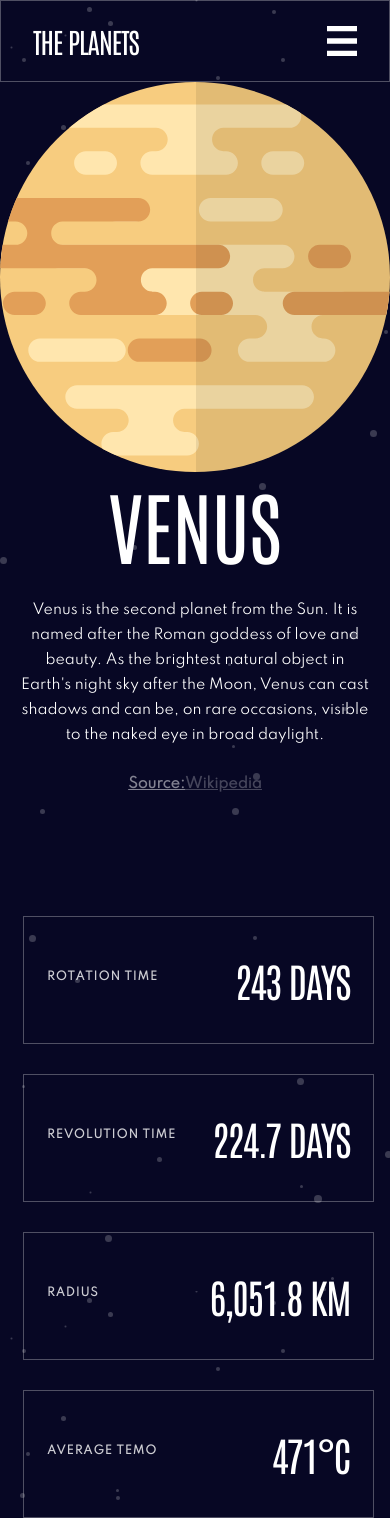
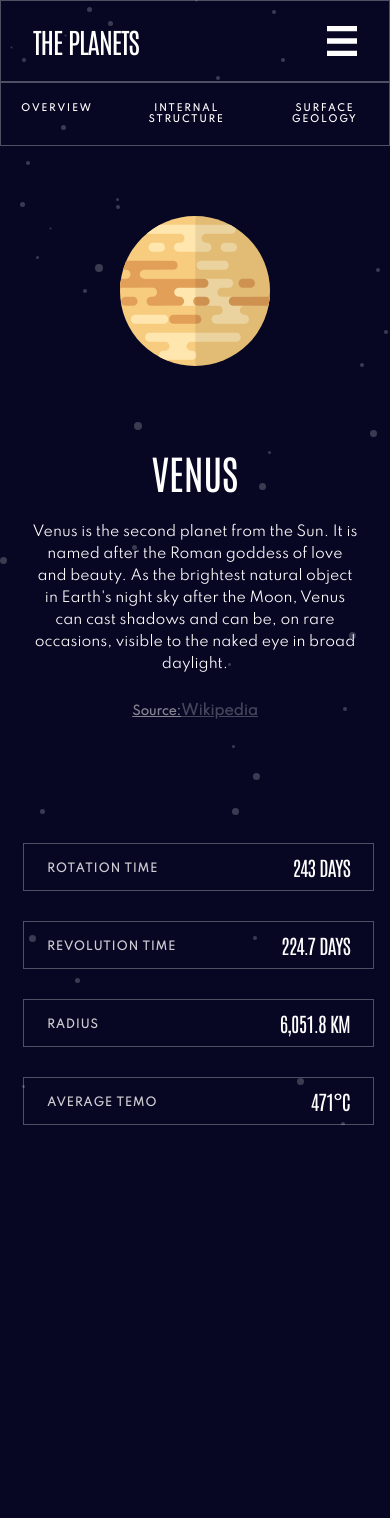
Before and after one commit to kuxala/planets-app, a React (Vite) app: page /venus in a window 390 px wide. After the commit the page ends 1125 px from the top, so only its background shows below. Built offline with nearby package versions, Linux system fonts and the light colour scheme.

Commit message:
removed separate css files and just using one page.css

```diff
--- a/src/App.tsx
+++ b/src/App.tsx
@@ -3,8 +3,8 @@ import './index.css';
 import { Link, Route, Routes } from 'react-router-dom';
 import Header from "./components/header/Header";
 import Mercury from "./components/mainPage/Page";
-import Venus from "./components/pages/venus/Venus";
-import Earth from "./components/pages/earth/Earth";
+import Venus from "./components/pages/Venus";
+import Earth from "./components/pages/Earth";
 
 
 
--- a/src/components/header/Header.tsx
+++ b/src/components/header/Header.tsx
@@ -1,7 +1,7 @@
 // import React from 'react'
 import { Link, Route, Routes } from "react-router-dom";
 import "./Header.css";
-import Venus from "../pages/venus/Venus";
+import Venus from "../pages/Venus";
 import Mercury from "../mainPage/Page";
 
 function Header() {
--- a/src/components/mainPage/Page.css
+++ b/src/components/mainPage/Page.css
@@ -1,9 +1,4 @@
-/* h1{
-    color: #fff;
-} */
-/* *{
-    overflow-x: hidden;
-} */
+
 main {
     display: flex;
     padding-top: 126px;
@@ -112,7 +107,7 @@ section {
 }
 section div{
     width: 255px;
-    height: 128px;
+    height: 100%;
     border: 1px solid rgba(246, 246, 246, 0.3);
     padding: 20px 23px;
 }
@@ -179,10 +174,11 @@ section div h1 {
         color: #FFF;
         text-align: center;
         font-family: Spartan;
-        font-size: 11px;
+        font-size: 14px;
         font-style: normal;
         font-weight: 400;
         line-height: 22px; /* 200% */
+        max-width: 327px;;
     }
     #source{
         display: flex;
@@ -208,14 +204,16 @@ section div h1 {
     }
     section div{
         width: 90% !important;
+        height: 48px;
         margin: 0 23px;
         display: flex;
         justify-content: space-between;
         align-items: center;
+        text-align: center;
     }
     section div h1{
         color: #FFF;
-        text-align: right;
+        text-align: center;
         font-family: Antonio;
         font-size: 20px;
         font-style: normal;
@@ -223,6 +221,10 @@ section div h1 {
         line-height: normal;
         letter-spacing: -0.75px;
         text-transform: uppercase;
+    }
+    section div p {
+        padding-top: 10px;
+        text-align: center;
     }
 
     .mobile-buttons{
@@ -247,4 +249,9 @@ section div h1 {
 
     }
 
+    #padding-bot {
+        margin-bottom: 50px;
+    }
+
+
 }
--- a/src/components/mainPage/Page.tsx
+++ b/src/components/mainPage/Page.tsx
@@ -88,7 +88,7 @@ function MainPage() {
           <p>RADIUS</p>
           <h1>2,439.7 KM</h1>
         </div>
-        <div>
+        <div  id="padding-bot">
           <p>AVERAGE TEMO</p>
           <h1>430°c</h1>
         </div>
--- a/src/components/pages/earth/Earth.tsx
+++ b/src/components/pages/Earth.tsx
@@ -1,30 +1,54 @@
-import "./Earth.css";
 import { useState } from "react";
-
-function Earth() {
+// import "../mainPage/Page.css"
+function MainPage() {
   const [mainImage, setMainImage] = useState(
     "../../public/assets/planet-earth.svg"
   );
+
   return (
     <>
       <main>
+        <div className="mobile-buttons">
+          <a
+            onClick={() => {
+              setMainImage("../../public/assets/planet-earth.svg");
+            }}
+          >
+            OVERVIEW
+          </a>
+          <a
+            onClick={() => {
+              setMainImage("../../public/assets/planet-earth-internal.svg");
+            }}
+          >
+            INTERNAL STRUCTURE
+          </a>
+          <a
+            onClick={() => {
+              setMainImage("../../public/assets/geology-earth.png");
+            }}
+          >
+            SURFACE GEOLOGY
+          </a>
+        </div>
         <div className="left-col">
-          <img src={mainImage} />
+          <img src={mainImage} className="image" />
         </div>
         <div className="right-col">
           <h1>EARTH</h1>
           <p id="description">
-            Third planet from the Sun and the only known planet to harbor life. About 29.2% of Earth's
-            surface is land with remaining 70.8% is covered with water. Earth's
-            distance from the Sun, physical properties and geological history have allowed life to evolve and thrive.
+          Third planet from the Sun and the only known planet to harbor life.
+           About 29.2% of Earth's surface is land with remaining 70.8% is covered with water. Earth's distance from the Sun, physical properties
+          and geological history have allowed life to evolve and thrive.
           </p>
           <p id="source">
             Source:{"  "}
-            <a href="https://en.wikipedia.org/wiki/Earth_(planet)">Wikipedia</a>
+            <a href="https://en.wikipedia.org/wiki/Earth_(planet)">
+              Wikipedia
+            </a>
           </p>
           <div className="buttons">
             <button
-              id="first-button"
               onClick={() => {
                 setMainImage("../../public/assets/planet-earth.svg");
               }}
@@ -70,4 +94,4 @@ function Earth() {
   );
 }
 
-export default Earth;
+export default MainPage;
--- a/src/components/pages/venus/Venus.tsx
+++ b/src/components/pages/Venus.tsx
@@ -1,31 +1,54 @@
-import "./Venus.css";
 import { useState } from "react";
-
-function Venus() {
+// import "../mainPage/Page.css"
+function MainPage() {
   const [mainImage, setMainImage] = useState(
     "../../public/assets/planet-venus.svg"
   );
+
   return (
     <>
       <main>
+        <div className="mobile-buttons">
+          <a
+            onClick={() => {
+              setMainImage("../../public/assets/planet-venus.svg");
+            }}
+          >
+            OVERVIEW
+          </a>
+          <a
+            onClick={() => {
+              setMainImage("../../public/assets/planet-venus-internal.svg");
+            }}
+          >
+            INTERNAL STRUCTURE
+          </a>
+          <a
+            onClick={() => {
+              setMainImage("../../public/assets/geology-venus.png");
+            }}
+          >
+            SURFACE GEOLOGY
+          </a>
+        </div>
         <div className="left-col">
-          <img src={mainImage} />
+          <img src={mainImage} className="image" />
         </div>
         <div className="right-col">
           <h1>VENUS</h1>
           <p id="description">
-            Venus is the second planet from the Sun. It is named after the Roman
-            goddess of love and beauty. As the brightest natural object in
-            Earth's night sky after the Moon, Venus can cast shadows and can be,
-            on rare occasions, visible to the naked eye in broad daylight.
+          Venus is the second planet from the Sun.
+          It is named after the Roman goddess of love and beauty. As the brightest natural object in Earth's night sky after the Moon, Venus can cast shadows and can be,
+          on rare occasions, visible to the naked eye in broad daylight.
           </p>
           <p id="source">
             Source:{"  "}
-            <a href="https://en.wikipedia.org/wiki/Venus_(planet)">Wikipedia</a>
+            <a href="https://en.wikipedia.org/wiki/Venus_(planet)">
+              Wikipedia
+            </a>
           </p>
           <div className="buttons">
             <button
-              id="first-button"
               onClick={() => {
                 setMainImage("../../public/assets/planet-venus.svg");
               }}
@@ -34,14 +57,14 @@ function Venus() {
             </button>
             <button
               onClick={() => {
-                setMainImage("../../public/assets/planet-venus-internal.svg");
+                setMainImage("../../public/assets/planet-mercury-internal.svg");
               }}
             >
               02 INTERNAL STRUCTURE
             </button>
             <button
               onClick={() => {
-                setMainImage("../../public/assets/geology-mercury.png");
+                setMainImage("../../public/assets/geology-venus.png");
               }}
             >
               03 SURFACE GEOLOGY
@@ -71,4 +94,4 @@ function Venus() {
   );
 }
 
-export default Venus;
+export default MainPage;
--- a/src/components/pages/earth/earth.css
+++ /dev/null
@@ -1,136 +0,0 @@
-/* h1{
-    color: #fff;
-} */
-main {
-    display: flex;
-    padding-top: 126px;
-}
-.left-col{
-    width: 55%;
-    display: flex;
-    justify-content: center;
-    align-items: center;
-}
-.left-col img{
-    width: 390px;
-    height: 390px;
-}
-.right-col{
-    width: 45%;
-}
-
-.right-col h1 {
-    color: #FFF;
-    font-family: Antonio;
-    font-size: 80px;
-    font-style: normal;
-    font-weight: 400;
-    line-height: normal;
-    text-transform: uppercase;
-    padding-bottom: 23px;
-}
-#description {
-    color: #FFF;
-    font-family: Spartan;
-    font-size: 14px;
-    font-style: normal;
-    font-weight: 400;
-    line-height: 25px;
-    max-width: 350px;
-    padding-bottom: 24px;
-}
-
-#source{
-    opacity: 0.5;
-    color: #FFF;
-    font-family: Spartan;
-    font-size: 14px;
-    font-style: normal;
-    font-weight: 700;
-    line-height: 25px;
-    text-decoration-line: underline;
-    padding-bottom: 39px;
-}
-#source a{
-    text-decoration: none;
-    opacity: 0.5;
-    color: #FFF;
-    font-family: Spartan;
-    font-size: 14px;
-    font-style: normal;
-    font-weight: 700;
-    line-height: 25px;
-    text-decoration-line: underline;
-}
-.buttons{
-    display: flex;
-    flex-direction: column;
-    gap: 16px;
-}
-button{
-    color: #FFF;
-    font-family: Spartan;
-    font-size: 12px;
-    font-style: normal;
-    font-weight: 700;
-    line-height: 25px; /* 208.333% */
-    letter-spacing: 2.571px;
-    text-transform: uppercase;
-    text-align: left;
-    padding-left: 28px;
-}
-.buttons #first-button {
-    max-width: 350px;
-    height: 48px;
-    border: none;
-    border: 1px solid rgba(246, 246, 246, 0.3);
-}
-.buttons button{
-    max-width: 350px;
-    height: 48px;
-    background-color: transparent;
-    border: 1px solid rgba(246, 246, 246, 0.3);
-}
-.buttons button:hover{
-    background: #D8D8D8;
-}
-.buttons button:focus{
-    background: #419EBB;
-    /* color: #000; */
-
-}
-
-section {
-    display: flex;
-    justify-content: center;
-    padding-top: 80px;
-    gap: 30px
-}
-section div{
-    width: 255px;
-    height: 128px;
-    border: 1px solid rgba(246, 246, 246, 0.3);
-    padding: 20px 23px;
-}
-section div p {
-    color: #FFF;
-    font-family: Spartan;
-    font-size: 11px;
-    font-style: normal;
-    font-weight: 700;
-    line-height: 25px; /* 227.273% */
-    letter-spacing: 1px;
-    text-transform: uppercase;
-    opacity: 0.8;
-    padding-bottom: 5px;
-}
-section div h1 {
-    color: #FFF;
-    font-family: Antonio;
-    font-size: 40px;
-    font-style: normal;
-    font-weight: 400;
-    line-height: normal;
-    letter-spacing: -1.5px;
-    text-transform: uppercase;
-}
--- a/src/components/pages/venus/Venus.css
+++ /dev/null
@@ -1,136 +0,0 @@
-/* h1{
-    color: #fff;
-} */
-main {
-    display: flex;
-    padding-top: 126px;
-}
-.left-col{
-    width: 55%;
-    display: flex;
-    justify-content: center;
-    align-items: center;
-}
-.left-col img{
-    width: 390px;
-    height: 390px;
-}
-.right-col{
-    width: 45%;
-}
-
-.right-col h1 {
-    color: #FFF;
-    font-family: Antonio;
-    font-size: 80px;
-    font-style: normal;
-    font-weight: 400;
-    line-height: normal;
-    text-transform: uppercase;
-    padding-bottom: 23px;
-}
-#description {
-    color: #FFF;
-    font-family: Spartan;
-    font-size: 14px;
-    font-style: normal;
-    font-weight: 400;
-    line-height: 25px;
-    max-width: 350px;
-    padding-bottom: 24px;
-}
-
-#source{
-    opacity: 0.5;
-    color: #FFF;
-    font-family: Spartan;
-    font-size: 14px;
-    font-style: normal;
-    font-weight: 700;
-    line-height: 25px;
-    text-decoration-line: underline;
-    padding-bottom: 39px;
-}
-#source a{
-    text-decoration: none;
-    opacity: 0.5;
-    color: #FFF;
-    font-family: Spartan;
-    font-size: 14px;
-    font-style: normal;
-    font-weight: 700;
-    line-height: 25px;
-    text-decoration-line: underline;
-}
-.buttons{
-    display: flex;
-    flex-direction: column;
-    gap: 16px;
-}
-button{
-    color: #FFF;
-    font-family: Spartan;
-    font-size: 12px;
-    font-style: normal;
-    font-weight: 700;
-    line-height: 25px; /* 208.333% */
-    letter-spacing: 2.571px;
-    text-transform: uppercase;
-    text-align: left;
-    padding-left: 28px;
-}
-.buttons #first-button {
-    max-width: 350px;
-    height: 48px;
-    border: none;
-    border: 1px solid rgba(246, 246, 246, 0.3);
-}
-.buttons button{
-    max-width: 350px;
-    height: 48px;
-    background-color: transparent;
-    border: 1px solid rgba(246, 246, 246, 0.3);
-}
-.buttons button:hover{
-    background: #D8D8D8;
-}
-.buttons button:focus{
-    background: #419EBB;
-    /* color: #000; */
-
-}
-
-section {
-    display: flex;
-    justify-content: center;
-    padding-top: 80px;
-    gap: 30px
-}
-section div{
-    width: 255px;
-    height: 128px;
-    border: 1px solid rgba(246, 246, 246, 0.3);
-    padding: 20px 23px;
-}
-section div p {
-    color: #FFF;
-    font-family: Spartan;
-    font-size: 11px;
-    font-style: normal;
-    font-weight: 700;
-    line-height: 25px; /* 227.273% */
-    letter-spacing: 1px;
-    text-transform: uppercase;
-    opacity: 0.8;
-    padding-bottom: 5px;
-}
-section div h1 {
-    color: #FFF;
-    font-family: Antonio;
-    font-size: 40px;
-    font-style: normal;
-    font-weight: 400;
-    line-height: normal;
-    letter-spacing: -1.5px;
-    text-transform: uppercase;
-}
```
